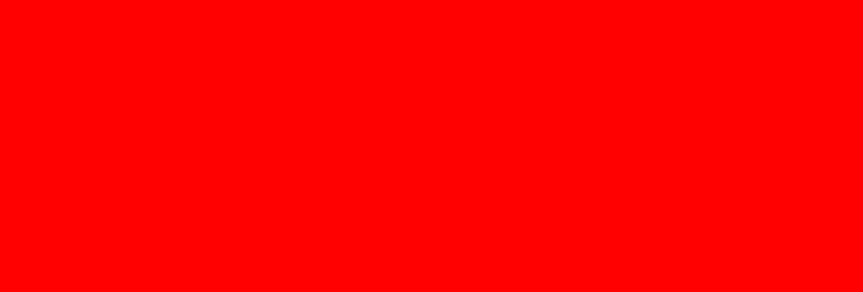
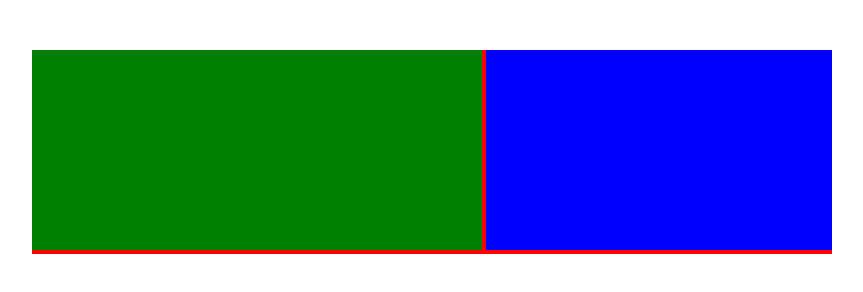
Before and after one commit to EduardasV/Instagram-codealong, a plain HTML site: page index.html in a window 1280 px wide. Shown: the whole page, without its empty margins (208-1071 px from the left). Drawn offline with Linux system fonts and the light colour scheme.

Commit message:
colored boxes

```diff
--- a/index.html
+++ b/index.html
@@ -6,6 +6,13 @@
     <title>Instagram</title>
   </head>
   <body>
+    <main class="container">
+      <section class="phoneImage">
 
+      </section>
+      <section class="signUpForm">
+
+      </section>
+    </main>
   </body>
 </html>
--- a/style.css
+++ b/style.css
@@ -1,3 +1,20 @@
-body{
+.container{
+  width: 800px;
   background: red;
+  margin: auto;
+  margin-top: 50px;
 }
+.phoneImage{
+  display: inline-block;
+  margin: 0px;
+  height: 200px;
+  width: 450px;
+  background: green;
+}
+.signUpForm{
+  display: inline-block;
+  margin: 0px;
+  height: 200px;
+  width: 346px;
+  background: blue;
+}
```
